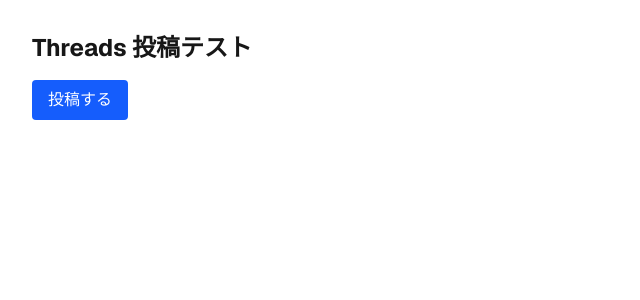
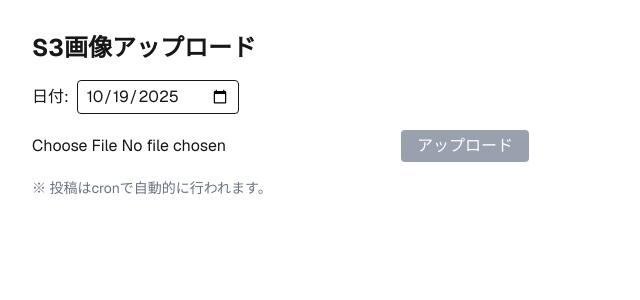
Before and after one commit to tomyshogo/auto-post-threads, a Next.js app: page / in a window 1280 px wide. Shown: the top 300 px of the page, without its empty margins (0-640 px from the left). Built offline with nearby package versions, Linux system fonts and the light colour scheme.

Commit message:
add auto threads post

```diff
--- a/src/app/api/cron/route.ts
+++ b/src/app/api/cron/route.ts
@@ -1,11 +1,14 @@
 import { NextResponse } from "next/server";
 import { google } from "googleapis";
+import AWS from "aws-sdk";
 
 export async function GET() {
   const accessToken = process.env.THREADS_ACCESS_TOKEN!;
   const userId = process.env.THREADS_USER_ID!;
   const sheetId = process.env.GOOGLE_SHEET_ID!;
   const serviceAccountKey = JSON.parse(process.env.GOOGLE_SERVICE_ACCOUNT_KEY!);
+  const s3Bucket = process.env.S3_BUCKET_NAME!;
+  const s3Region = process.env.S3_REGION!;
 
   try {
     // Google Sheets API クライアント
@@ -15,18 +18,41 @@
     });
     const sheets = google.sheets({ version: "v4", auth });
 
-    // スプレッドシートから取得
+    // 今日の日付（YYYY-MM-DD）
+    const today = new Date().toISOString().slice(0, 10);
+
+    // シート全取得（A列=日付、B列=テキスト）
     const sheetData = await sheets.spreadsheets.values.get({
       spreadsheetId: sheetId,
-      range: "Sheet1!A2:B2",
+      range: "Sheet1!A2:B",
     });
 
-    const row = sheetData.data.values?.[0];
-    if (!row || !row[0]) {
-      return NextResponse.json({ success: false, error: "データがありません" });
+    const rows = sheetData.data.values;
+    if (!rows || rows.length === 0) {
+      return NextResponse.json({ success: false, error: "シートにデータがありません" });
     }
 
-    const [message, imageUrl] = row;
+    // 今日の日付の行を検索
+    const todayRow = rows.find((row) => row[0] === today);
+    if (!todayRow || !todayRow[1]) {
+      return NextResponse.json({ success: false, error: "今日の日付のテキストが見つかりません" });
+    }
+
+    const message = todayRow[1];
+
+    // AWS S3 クライアント
+    const s3 = new AWS.S3({
+      accessKeyId: process.env.AWS_ACCESS_KEY_ID!,
+      secretAccessKey: process.env.AWS_SECRET_ACCESS_KEY!,
+      region: s3Region,
+    });
+
+    // 署名付き URL を生成（有効期限1時間）
+    const imageUrl = await s3.getSignedUrlPromise("getObject", {
+      Bucket: s3Bucket,
+      Key: `${today}.jpg`,
+      Expires: 60 * 60,
+    });
 
     // Threads API: コンテナ作成
     const res = await fetch(`https://graph.threads.net/v1.0/${userId}/threads`, {
@@ -62,6 +88,7 @@
 
     const publishData = await publishRes.json();
     return NextResponse.json({ success: true, container: data, published: publishData });
+
   } catch (error) {
     console.error("Error posting to Threads:", error);
     return NextResponse.json({ success: false, error: (error as Error).message });
--- /dev/null
+++ b/src/app/api/get-s3-url/route.ts
@@ -0,0 +1,34 @@
+// app/api/get-s3-url/route.ts
+import { NextResponse } from "next/server";
+import AWS from "aws-sdk";
+
+export async function GET(req: Request) {
+  const { searchParams } = new URL(req.url);
+  const filename = searchParams.get("filename");
+
+  if (!filename) {
+    return NextResponse.json({ error: "ファイル名が指定されていません" }, { status: 400 });
+  }
+
+  const s3 = new AWS.S3({
+    accessKeyId: process.env.AWS_ACCESS_KEY_ID!,
+    secretAccessKey: process.env.AWS_SECRET_ACCESS_KEY!,
+    region: process.env.AWS_REGION!,
+    signatureVersion: "v4",
+  });
+
+  const params = {
+    Bucket: process.env.S3_BUCKET_NAME!,
+    Key: filename,
+    Expires: 60, // 署名URLの有効期限（60秒）
+    ContentType: "image/jpeg",
+  };
+
+  try {
+    const url = await s3.getSignedUrlPromise("putObject", params);
+    return NextResponse.json({ url, key: filename });
+  } catch (error) {
+    console.error("Error generating signed URL:", error);
+    return NextResponse.json({ error: "署名付きURLの生成に失敗しました" }, { status: 500 });
+  }
+}
--- a/src/app/page.tsx
+++ b/src/app/page.tsx
@@ -1,46 +1,102 @@
-"use client"; // ボタンで fetch するので client component にする
-import { useState } from "react";
+"use client";
 
-export default function Home() {
-  const [loading, setLoading] = useState(false);
-  const [result, setResult] = useState<string | null>(null);
+import { useState, useEffect } from "react";
 
-  const handlePost = async () => {
-    setLoading(true);
-    setResult(null);
+export default function UploadPage() {
+  const [uploading, setUploading] = useState(false);
+  const [selectedFile, setSelectedFile] = useState<File | null>(null);
+  const [uploadDate, setUploadDate] = useState<string>(""); // 初期は空文字に
+  const [uploadedUrl, setUploadedUrl] = useState<string | null>(null);
+
+  // ✅ クライアント側でのみ日付を設定
+  useEffect(() => {
+    const today = new Date().toISOString().slice(0, 10);
+    setUploadDate(today);
+  }, []);
+
+  // S3にアップロードする関数
+  const handleUpload = async () => {
+    if (!selectedFile) {
+      alert("ファイルを選択してください");
+      return;
+    }
+
+    setUploading(true);
+    setUploadedUrl(null);
+
     try {
-      const res = await fetch("/api/cron");
-      const data = await res.json();
-      setResult(JSON.stringify(data));
+      // 1. S3署名付きURLを取得
+      const res = await fetch(`/api/get-s3-url?filename=${uploadDate}.jpg`);
+      if (!res.ok) throw new Error("署名付きURLの取得に失敗しました");
+
+      const { url, key } = await res.json();
+
+      // 2. S3にPUTリクエスト
+      const putRes = await fetch(url, {
+        method: "PUT",
+        body: selectedFile,
+      });
+      if (!putRes.ok) throw new Error("S3へのアップロードに失敗しました");
+
+      // 3. 完了URLをセット
+      const fileUrl = `https://threadsforautopost.s3.ap-northeast-1.amazonaws.com/${key}`;
+      setUploadedUrl(fileUrl);
     } catch (err: unknown) {
-      if (err instanceof Error) {
-        setResult(err.message);
-      } else {
-        setResult(String(err));
-      }
-    }
-    finally {
-      setLoading(false);
+      alert(err instanceof Error ? err.message : String(err));
+    } finally {
+      setUploading(false);
     }
   };
 
   return (
     <div className="font-sans p-8">
-      <h1 className="text-2xl font-bold mb-4">Threads 投稿テスト</h1>
+      <h1 className="text-2xl font-bold mb-4">S3画像アップロード</h1>
 
-      <button
-        onClick={handlePost}
-        disabled={loading}
-        className="px-4 py-2 bg-blue-600 text-white rounded hover:bg-blue-700"
-      >
-        {loading ? "投稿中..." : "投稿する"}
-      </button>
+      {/* 日付入力 */}
+      <div className="mb-4">
+        <label className="mr-2">日付:</label>
+        <input
+          type="date"
+          value={uploadDate}
+          onChange={(e) => setUploadDate(e.target.value)}
+          className="border px-2 py-1 rounded"
+        />
+      </div>
 
-      {result && (
-        <pre className="mt-4 p-2 border rounded bg-gray-100 dark:bg-gray-800">
-          {result}
-        </pre>
+      {/* 画像選択 */}
+      <div className="mb-4">
+        <input
+          type="file"
+          accept="image/*"
+          onChange={(e) => setSelectedFile(e.target.files?.[0] || null)}
+        />
+        <button
+          onClick={handleUpload}
+          disabled={uploading || !selectedFile || !uploadDate}
+          className="ml-2 px-4 py-1 bg-green-600 text-white rounded hover:bg-green-700 disabled:bg-gray-400"
+        >
+          {uploading ? "アップロード中..." : "アップロード"}
+        </button>
+      </div>
+
+      {/* アップロード結果 */}
+      {uploadedUrl && (
+        <div className="mt-4 p-2 border rounded bg-gray-100 dark:bg-gray-800">
+          <p>アップロード完了:</p>
+          <a
+            href={uploadedUrl}
+            target="_blank"
+            rel="noopener noreferrer"
+            className="text-blue-600 underline break-all"
+          >
+            {uploadedUrl}
+          </a>
+        </div>
       )}
+
+      <p className="mt-4 text-gray-500 text-sm">
+        ※ 投稿はcronで自動的に行われます。
+      </p>
     </div>
   );
 }
```
Also changed, not shown: vercel.json.
